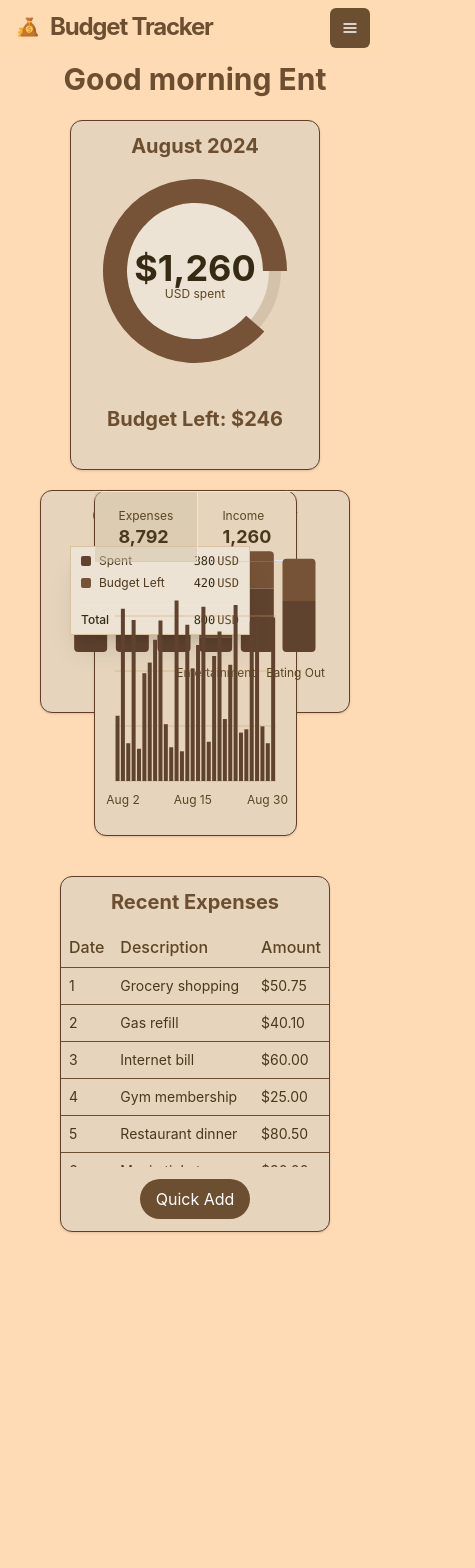
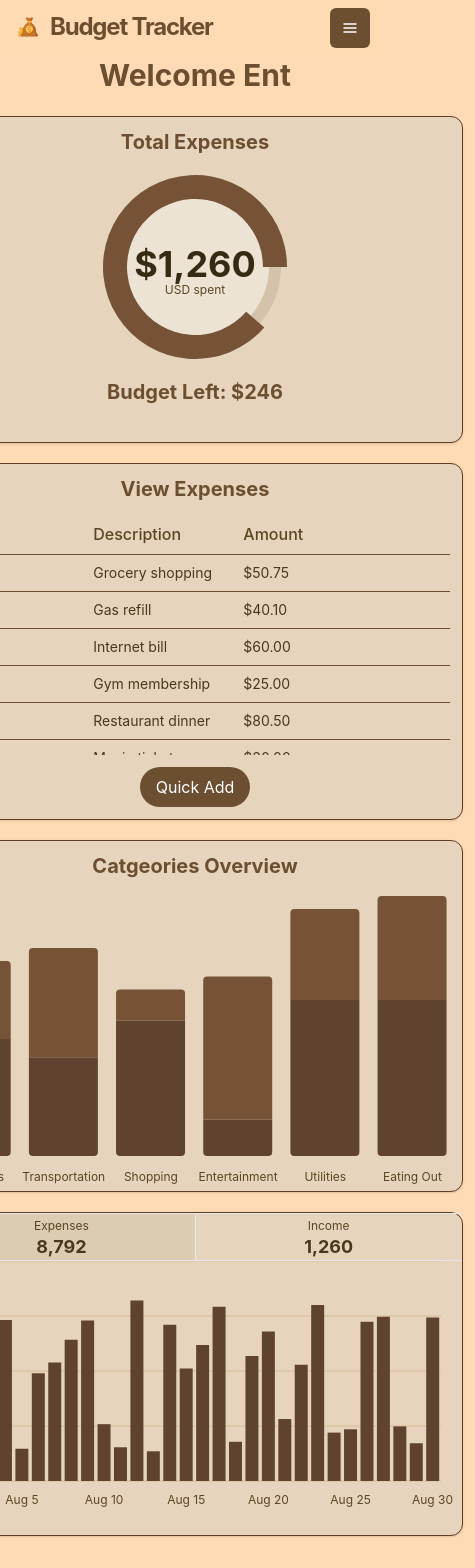
Before and after one commit to Nikhil-Naikar/Budget-Tracker, a Next.js app in the folder frontend/: page / in a window 390 px wide. Shown: the top 1568 px of the page, 475 px wide, since content can reach past the window. Before the commit the page ends 1252 px from the top, so only its background shows below. Built offline with nearby package versions, Linux system fonts and the light colour scheme.

Commit message:
edited responsive styling for diff desktop screens

```diff
--- a/frontend/app/(root)/layout.tsx
+++ b/frontend/app/(root)/layout.tsx
@@ -10,7 +10,7 @@ export default function RootLayout({children,}: Readonly<{children: React.ReactN
   return (
    <main className="relative flex flex-col items-center">
       <NavBar path={pathname}/>
-      <div className="flex flex-col min-h-screen text-black w-auto py-10 px-10 items-center">
+      <div className="flex flex-col min-h-screen py-14 items-center max-w-screen-lg">
         <section className="flex flex-col gap-5">
           {children}
         </section>
--- a/frontend/app/(root)/page.tsx
+++ b/frontend/app/(root)/page.tsx
@@ -1,6 +1,6 @@
 "use client";
 
-import { Flex, Grid, Heading } from "@chakra-ui/react";
+import { Flex, Grid, Heading, space } from "@chakra-ui/react";
 import Chart from "@/components/Chart";
 import Graph from "@/components/Graph";
 import ExpensesTable from "@/components/ExpensesTable";
@@ -9,39 +9,28 @@ import CategoryGraph from "@/components/CategoryGraph";
 const Home = () => {
 
   return (
-    <div className="flex flex-col gap-5 py-5">
+    <div className="flex flex-col gap-5 px-3">
       <Flex direction={"column"} alignItems="center">
-        <Heading className="text-light_brown">Good morning Ent</Heading>
+        <Heading className="text-light_brown">Welcome Ent</Heading>
       </Flex>
 
       <section id="quick-summary">
-        <Grid templateColumns={{ base: '1fr', md: 'repeat(2, 1fr)'}} height={350} gap={5}>
-          <Flex direction={"column"} alignItems="center">
+        <div className="flex flex-col md:grid md:grid-cols-2 md:grid-rows-[350px] gap-5">
+          <Flex direction={"column"} alignItems="center" height={{ sm: 350}}>
             <Chart />
           </Flex>
-          <Flex direction={"column"} alignItems="center">
+          <Flex direction={"column"} alignItems="center" height={{ sm: 350}}>
+            <ExpensesTable />
+          </Flex>
+          <Flex direction={"column"} alignItems="center" height={{ sm: 350}} gridColumn={{ md: "span 2" }} >
             <CategoryGraph />
           </Flex>
-        </Grid>
-      </section>
-
-      <section id="expenses_overview">
-        <Grid templateColumns={{ base: '1fr', md: 'repeat(2, 1fr)'}} height={350} gap={5}>
-          <Flex direction={"column"} alignItems="center">
-          <Graph />
+          <Flex direction={"column"} alignItems="center" height={{ sm: 350}} gridColumn={{ md: "span 2" }}>
+            <Graph />
           </Flex>
-          <Flex direction={"column"} alignItems="center" padding={5}>
-            <ExpensesTable />
-          </Flex>
-        </Grid>
+        </div>
       </section>
     </div>
-
-    // group expenses by categories - how month spent/budget left in month/week/day
-    // set largets for monthly expenses, and limits on categories
-    // send funny notifications to user as warning, or over budget messages
-    // usd to cad
-    // link to bank account
   )
 }
 
--- a/frontend/components/CategoryGraph.tsx
+++ b/frontend/components/CategoryGraph.tsx
@@ -25,7 +25,7 @@ const chartData = [
   { category: "Shopping", spent: 520, budget_left: 120 },
   { category: "Entertainment", spent: 140, budget_left: 550 },
   { category: "Utilities", spent: 600, budget_left: 350 },
-  { category: "Eating Out", spent: 480, budget_left: 400 },
+  { category: "Eating Out", spent: 600, budget_left: 400 },
 ]
 
 const chartConfig = {
@@ -45,8 +45,8 @@ export function CategoryGraph() {
       <Flex direction={"column"} alignItems="center" padding={3}>
         <Heading fontSize={20} className="text-light_brown">Catgeories Overview</Heading>
       </Flex>
-      <CardContent>
-        <ChartContainer config={chartConfig}>
+      <CardContent className="p-0">
+        <ChartContainer config={chartConfig} className="h-[300px] w-full">
           <BarChart accessibilityLayer data={chartData}>
             <XAxis
               dataKey="category"
@@ -95,7 +95,7 @@ export function CategoryGraph() {
                       {/* Add this after the last item */}
                       {index === 1 && (
                         <div className="mt-1.5 flex basis-full items-center border-t pt-1.5 text-xs font-medium text-foreground">
-                          Total
+                          {item.payload.category} Limit
                           <div className="ml-auto flex items-baseline gap-0.5 font-mono font-medium tabular-nums text-foreground">
                             {item.payload.spent + item.payload.budget_left}
                             <span className="font-normal text-muted-foreground">
@@ -109,7 +109,7 @@ export function CategoryGraph() {
                 />
               }
               cursor={false}
-              defaultIndex={1}
+              // defaultIndex={1}
             />
           </BarChart>
         </ChartContainer>
--- a/frontend/components/Chart.tsx
+++ b/frontend/components/Chart.tsx
@@ -10,29 +10,23 @@ import {
 import {
   Card,
   CardContent,
-  CardDescription,
   CardFooter,
-  CardHeader,
-  CardTitle,
 } from "@/components/ui/card"
 import { ChartConfig, ChartContainer } from "@/components/ui/chart"
 import { Button, Flex, Heading } from "@chakra-ui/react"
-import QuickAddForm from "./forms/QuickAddForm"
 import { useEffect, useState } from "react"
 import LoaderSpinner from "./LoaderSpinner"
 
-export const description = "A radial chart with a custom shape"
-
 const chartData = [
-  { browser: "safari", visitors: 1260, fill: "var(--color-safari)" },
+  { month: "August", totalExpenses: 1260, fill: "var(--color-month)" },
 ]
 
 const chartConfig = {
-  visitors: {
-    label: "Visitors",
+  totalExpenses: {
+    label: "Total Expenses",
   },
-  safari: {
-    label: "Safari",
+  month: {
+    label: "Month",
     color: "hsl(var(--chart-2))",
   },
 } satisfies ChartConfig
@@ -50,9 +44,9 @@ export function Chart() {
   }, []);
 
   return (
-    <Card className="flex flex-col sm:w-auto md:w-[500px] border border-dark_brown h-[350px]">
+    <Card className="flex flex-col w-full border border-dark_brown h-full">
       <Flex direction={"column"} alignItems="center" padding={3}>
-        <Heading fontSize={20} className="text-light_brown">August 2024</Heading>
+        <Heading fontSize={20} className="text-light_brown">Total Expenses</Heading>
       </Flex>
 
       {loading ? (
@@ -61,7 +55,7 @@ export function Chart() {
         <CardContent className="flex-1 pb-0">
           <ChartContainer
             config={chartConfig}
-            className="mx-auto aspect-square max-h-[250px]"
+            className="mx-auto aspect-square max-h-[200px]"
           >
             <RadialBarChart
               data={chartData}
@@ -76,7 +70,7 @@ export function Chart() {
                 className="first:fill-muted last:fill-background"
                 polarRadius={[86, 74]}
               />
-              <RadialBar dataKey="visitors" background />
+              <RadialBar dataKey="totalExpenses" background />
               <PolarRadiusAxis tick={false} tickLine={false} axisLine={false}>
                 <Label
                   content={({ viewBox }) => {
@@ -93,7 +87,7 @@ export function Chart() {
                             y={viewBox.cy}
                             className="fill-foreground text-4xl font-bold"
                           >
-                            ${chartData[0].visitors.toLocaleString()}
+                            ${chartData[0].totalExpenses.toLocaleString()}
                           </tspan>
                           <tspan
                             x={viewBox.cx}
--- a/frontend/components/ExpensesTable.tsx
+++ b/frontend/components/ExpensesTable.tsx
@@ -17,11 +17,11 @@ import QuickAddButton from "./QuickAddButton";
 
 const ExpensesTable = () => {
   return (
-    <Card className="border border-dark_brown">
+    <Card className="border border-dark_brown w-full h-full">
         <Flex direction={"column"} alignItems="center" padding={3}>
-            <Heading fontSize={20} className="text-light_brown">Recent Expenses</Heading>
+            <Heading fontSize={20} className="text-light_brown">View Expenses</Heading>
         </Flex>
-        <ScrollArea className="h-[240px] sm:w-auto sm:px-[50px] md:w-[500px] rounded-md ">
+        <ScrollArea className="h-[240px] px-3 rounded-md">
             <Table>
                 <TableHeader className="text-base">
                     <TableRow>
--- a/frontend/components/Graph.tsx
+++ b/frontend/components/Graph.tsx
@@ -6,9 +6,7 @@ import { Bar, BarChart, CartesianGrid, XAxis } from "recharts"
 import {
   Card,
   CardContent,
-  CardDescription,
   CardHeader,
-  CardTitle,
 } from "@/components/ui/card"
 import {
   ChartConfig,
@@ -16,6 +14,7 @@ import {
   ChartTooltip,
   ChartTooltipContent,
 } from "@/components/ui/chart"
+import { Flex } from "@chakra-ui/react"
 
 export const description = "An interactive bar chart"
 
@@ -81,16 +80,16 @@ export function Graph() {
   )
 
   return (
-    <Card className="border border-dark_brown sm:w-[300px] md:w-full">
-      <CardHeader className="flex flex-col items-stretch space-y-0 border-b p-0 sm:flex-row h-[70px]">
-        <div className="flex">
+    <Card className="border border-dark_brown h-full w-full">
+      <CardHeader className="flex flex-col justify-center space-y-0 border-b p-0 sm:flex-row">
+        <Flex>
           {["expenses", "income"].map((key) => {
             const chart = key as keyof typeof chartConfig
             return (
               <button
                 key={chart}
                 data-active={activeChart === chart}
-                className="relative z-30 flex flex-1 flex-col justify-center gap-1 border-t px-6 py-4 text-left even:border-l data-[active=true]:bg-muted/50 sm:border-l sm:border-t-0 sm:px-8 sm:py-6"
+                className="relative z-30 flex flex-1 flex-col items-center justify-center gap-1 border-t px-1 py-1 text-left even:border-l data-[active=true]:bg-muted/50 sm:border-l sm:border-t-0 sm:px-1 sm:py-1"
                 onClick={() => setActiveChart(chart)}
               >
                   <span className="text-xs text-muted-foreground">
@@ -102,7 +101,7 @@ export function Graph() {
               </button>
             )
           })}
-        </div>
+        </Flex>
       </CardHeader>
       <CardContent className="px-2 sm:p-6">
         <ChartContainer
--- a/frontend/components/QuickAddButton.tsx
+++ b/frontend/components/QuickAddButton.tsx
@@ -7,7 +7,6 @@ import {
     SheetClose,
     SheetDescription,
     SheetHeader,
-    SheetTitle,
     SheetTrigger,
   } from "@/components/ui/sheet"
 import QuickAddForm from './forms/QuickAddForm';
@@ -19,7 +18,7 @@ const QuickAddButton = () => {
     <div>
       <Sheet>
           <SheetTrigger className="bg-light_brown text-white rounded-full h-auto w-auto px-4 py-2 hover:border-2 hover:border-white">Quick Add</SheetTrigger>
-          <SheetContent className=" h-[40vh] flex flex-col items-center bg-cream" side={"top"}>
+          <SheetContent className=" md:h-[50vh] flex flex-col items-center bg-cream" side={"top"}>
             <SheetHeader className="flex flex-col items-center justify-center">
               <Heading className="text-light_brown">Quick Add</Heading>
               <SheetDescription>
@@ -30,13 +29,7 @@ const QuickAddButton = () => {
             <SheetFooter>
               <SheetClose className="flex gap-5">
                 <Button
-                  bg="light_brown"
-                  color="white"
-                  _hover={{
-                    border: "2px solid",
-                    borderColor: "white"
-                  }}
-                  border="2px solid transparent" // Ensure default border is transparent
+                  className="bg-light_brown text-white rounded-full h-auto w-auto px-4 py-2 hover:border-2 hover:border-white text-xl"
                 >
                   Submit
                 </Button>
```
Lines whose indentation alone changed are shown as unchanged.
